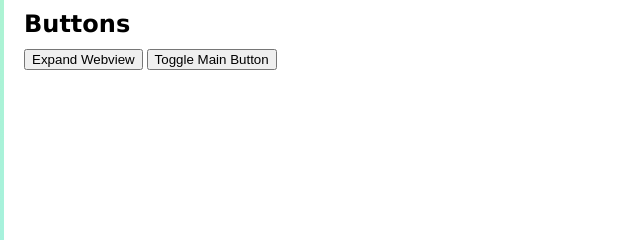
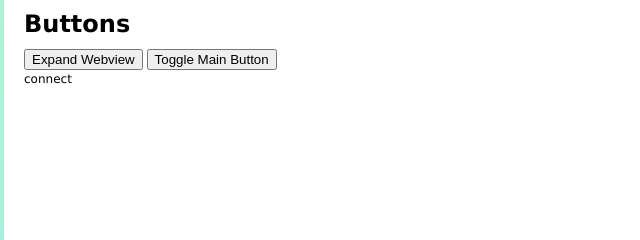
Before and after one commit to mors6960/telegrambot, a plain HTML site: page index.html in a window 1280 px wide. Shown: the part 277-517 px from the top of the page, 0-640 px from the left. Drawn offline with Linux system fonts and the light colour scheme; a script that the page names is missing.

Commit message:
adding manigest.json

```diff
--- a/index.html
+++ b/index.html
@@ -111,7 +111,7 @@
       <button onclick="Telegram.WebApp.expand();">Expand Webview</button>
       <button onclick="toggleMainButton();">Toggle Main Button</button>
     </main>
-    <div id="ton-connect"></div>
+    <div id="ton-connect">connect</div>
     <div id="viewport"></div>
     <div id="viewport-params-size"></div>
     <div id="viewport-params-expand"></div>
```
